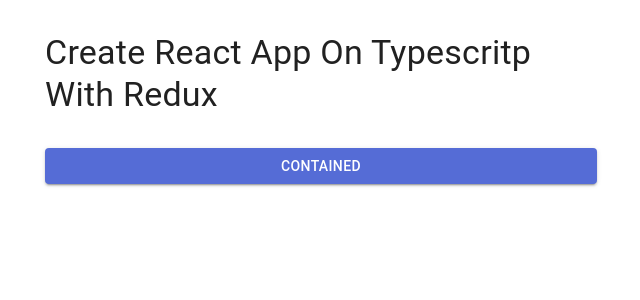
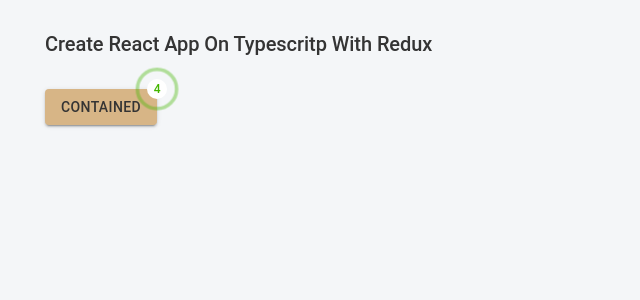
Before and after one commit to otash16/burak-react, a React (Create React App) app: page / in a window 1280 px wide. Shown: the top 300 px of the page, without its empty margins (319-959 px from the left). Built offline with nearby package versions, Linux system fonts and the light colour scheme.

Commit message:
fix: MUI customized integration

```diff
--- a/src/app/App.tsx
+++ b/src/app/App.tsx
@@ -1,6 +1,7 @@
 import React from 'react';
 import '../css/app.css';
 import { Box, Button, Container, Stack, Typography } from '@mui/material';
+import { RippleBadge } from './MaterialTheme/styled';
 
 function App() {
     return <Container maxWidth="sm">
@@ -10,7 +11,11 @@
             Create React App On Typescritp With Redux
            </Typography>
         </Box>
-        <Button variant="contained">Contained</Button>
+        <Box>
+          <RippleBadge badgeContent={4}>
+          <Button variant="contained" color={'secondary'}>Contained</Button>
+          </RippleBadge>
+        </Box>
       </Stack>
     </Container>;
 }
--- /dev/null
+++ b/src/app/MaterialTheme/index.ts
@@ -0,0 +1,66 @@
+import { createTheme } from '@mui/material/styles';
+import { common } from '@mui/material/colors';
+import shadow from './shadow';
+import typography from './typography';
+import { maxWidth } from '@mui/system';
+
+/**
+ * LIGHT THEME (DEFAULT)
+ */
+const light = {
+	palette: {
+		type: 'light',
+		background: {
+			default: '#f8f8ff',
+			paper: common.white,
+		},
+		primary: {
+			contrastText: '#d7b586',
+			main: '#343434',
+		},
+		secondary: {
+			contrastText: '#343434',
+			main: '#d7b586',
+		},
+		text: {
+			primary: '#343434',
+			secondary: '#d7b586',
+			dark: common.black,
+		},
+	},
+	components: {
+		MuiContainer: {
+			styleOverrides: {
+				root: {
+					height: '100%',
+				},
+			},
+		},
+		MuiCssBaseline: {
+			styleOverrides: {
+				html: { height: '100%' },
+				body: { background: '#f4f6f8', height: '100%', minHeight: '100%' },
+			},
+		},
+	},
+	shadow,
+	typography,
+};
+
+// A custom theme for this app
+let theme = createTheme(light);
+theme = createTheme(theme, {
+	components: {
+		MuiContainer: {
+			styleOverrides: {
+				maxWidthLg: {
+					[theme.breakpoints.up('lg')]: {
+						maxWidth: '1300px',
+					},
+				},
+			},
+		},
+	},
+});
+
+export default theme;
--- /dev/null
+++ b/src/app/MaterialTheme/shadow.ts
@@ -0,0 +1,27 @@
+export default [
+	'none',
+	'0 0 0 1px rgba(63,63,68,0.05), 0 1px 2px 0 rgba(63,63,68,0.15)',
+	'0 0 1px 0 rgba(0,0,0,0.31), 0 2px 2px -2px rgba(0,0,0,0.25)',
+	'0 0 1px 0 rgba(0,0,0,0.31), 0 3px 4px -2px rgba(0,0,0,0.25)',
+	'0 0 1px 0 rgba(0,0,0,0.31), 0 3px 4px -2px rgba(0,0,0,0.25)',
+	'0 0 1px 0 rgba(0,0,0,0.31), 0 4px 6px -2px rgba(0,0,0,0.25)',
+	'0 0 1px 0 rgba(0,0,0,0.31), 0 4px 6px -2px rgba(0,0,0,0.25)',
+	'0 0 1px 0 rgba(0,0,0,0.31), 0 4px 8px -2px rgba(0,0,0,0.25)',
+	'0 0 1px 0 rgba(0,0,0,0.31), 0 5px 8px -2px rgba(0,0,0,0.25)',
+	'0 0 1px 0 rgba(0,0,0,0.31), 0 6px 12px -4px rgba(0,0,0,0.25)',
+	'0 0 1px 0 rgba(0,0,0,0.31), 0 7px 12px -4px rgba(0,0,0,0.25)',
+	'0 0 1px 0 rgba(0,0,0,0.31), 0 6px 16px -4px rgba(0,0,0,0.25)',
+	'0 0 1px 0 rgba(0,0,0,0.31), 0 7px 16px -4px rgba(0,0,0,0.25)',
+	'0 0 1px 0 rgba(0,0,0,0.31), 0 8px 18px -8px rgba(0,0,0,0.25)',
+	'0 0 1px 0 rgba(0,0,0,0.31), 0 9px 18px -8px rgba(0,0,0,0.25)',
+	'0 0 1px 0 rgba(0,0,0,0.31), 0 10px 20px -8px rgba(0,0,0,0.25)',
+	'0 0 1px 0 rgba(0,0,0,0.31), 0 11px 20px -8px rgba(0,0,0,0.25)',
+	'0 0 1px 0 rgba(0,0,0,0.31), 0 12px 22px -8px rgba(0,0,0,0.25)',
+	'0 0 1px 0 rgba(0,0,0,0.31), 0 13px 22px -8px rgba(0,0,0,0.25)',
+	'0 0 1px 0 rgba(0,0,0,0.31), 0 14px 24px -8px rgba(0,0,0,0.25)',
+	'0 0 1px 0 rgba(0,0,0,0.31), 0 16px 28px -8px rgba(0,0,0,0.25)',
+	'0 0 1px 0 rgba(0,0,0,0.31), 0 18px 30px -8px rgba(0,0,0,0.25)',
+	'0 0 1px 0 rgba(0,0,0,0.31), 0 20px 32px -8px rgba(0,0,0,0.25)',
+	'0 0 1px 0 rgba(0,0,0,0.31), 0 22px 34px -8px rgba(0,0,0,0.25)',
+	'0 0 1px 0 rgba(0,0,0,0.31), 0 24px 36px -8px rgba(0,0,0,0.25)',
+];
--- /dev/null
+++ b/src/app/MaterialTheme/styled.ts
@@ -0,0 +1,30 @@
+import { styled } from "@mui/material/styles";
+import Badge from "@mui/material/Badge";
+
+export const RippleBadge = styled(Badge)(({ theme }) => ({
+  "& .MuiBadge-badge": {
+    color: "#44b700",
+    background: "white",
+    "&::after": {
+      position: "absolute",
+      top: "-2px",
+      left: "-2px",
+      width: "120%",
+      height: "120%",
+      borderRadius: "50%",
+      animation: "ripple 1.2s infinite ease-in-out",
+      border: "2px solid currentColor",
+      content: '""',
+    },
+  },
+  "@keyframes ripple": {
+    "0%": {
+      transform: "scale(.8)",
+      opacity: 1,
+    },
+    "100%": {
+      transform: "scale(2.4)",
+      opacity: 0,
+    },
+  },
+}));
--- /dev/null
+++ b/src/app/MaterialTheme/typography.ts
@@ -0,0 +1,35 @@
+export default {
+	h1: {
+		fontWeight: 500,
+		fontSize: 35,
+		letterSpacing: '-0.24px',
+	},
+	h2: {
+		fontWeight: 500,
+		fontSize: 29,
+		letterSpacing: '-0.24px',
+	},
+	h3: {
+		fontWeight: 500,
+		fontSize: 24,
+		letterSpacing: '-0.06px',
+	},
+	h4: {
+		fontWeight: 500,
+		fontSize: 20,
+		letterSpacing: '-0.06px',
+	},
+	h5: {
+		fontWeight: 500,
+		fontSize: 16,
+		letterSpacing: '-0.05px',
+	},
+	h6: {
+		fontWeight: 500,
+		fontSize: 14,
+		letterSpacing: '-0.05px',
+	},
+	overline: {
+		fontWeight: 500,
+	},
+};
--- a/src/index.tsx
+++ b/src/index.tsx
@@ -6,8 +6,8 @@
 import reportWebVitals from './reportWebVitals';
 import CssBaseline from '@mui/material/CssBaseline';
 import { ThemeProvider } from '@mui/material/styles';
-import theme from "./theme";
 import '../src/css/index.css';
+import theme from './app/MaterialTheme';
 
 ReactDom.render(
   <React.StrictMode>
--- a/src/theme.tsx
+++ /dev/null
@@ -1,19 +0,0 @@
-import { createTheme } from '@mui/material/styles';
-import { red } from '@mui/material/colors';
-
-// A custom theme for this app
-const theme = createTheme({
-  palette: {
-    primary: {
-      main: '#556cd6',
-    },
-    secondary: {
-      main: '#19857b',
-    },
-    error: {
-      main: red.A400,
-    },
-  },
-});
-
-export default theme;
```
